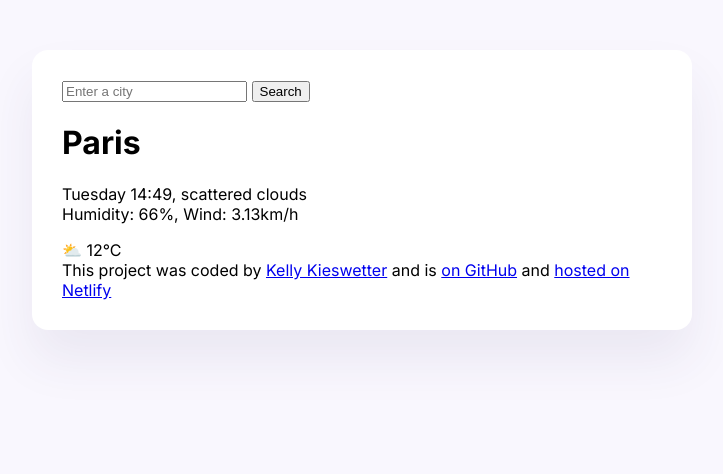
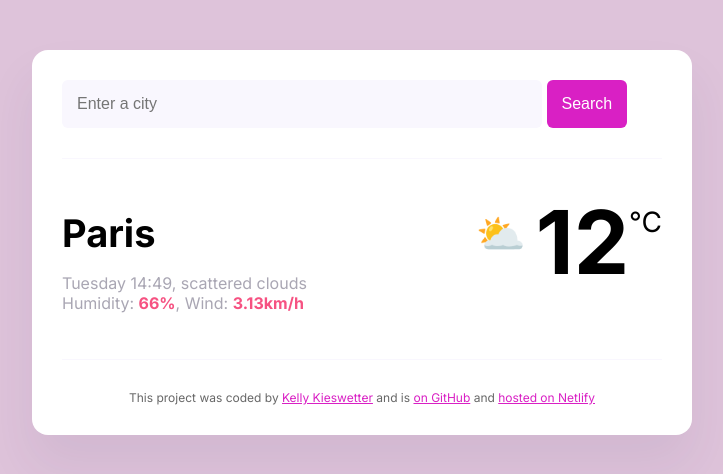
Before and after one commit to kkieswetter/Weather-App, a plain HTML site: page index.html in a window 1280 px wide. Shown: the whole page, without its empty margins (278-1001 px from the left). Drawn offline with Linux system fonts and the light colour scheme.

Commit message:
Added basic CSS

```diff
--- a/index.html
+++ b/index.html
@@ -13,20 +13,26 @@
   <body>
     <div class="container">
     <header>
-      <form>
-        <input type="search" placeholder="Enter a city" required />
-        <input type="submit" value="Search" />
+      <form class="search-form">
+        <input type="search" placeholder="Enter a city" required class="search-form-input"/>
+        <input type="submit" value="Search" class="search-form-button"/>
       </form>
     </header>
     <main>
+        <div class="weather-data">
       <div>
-        <h1>Paris</h1>
-        <p>
+        <h1 class="city">Paris</h1>
+        <p class="details">
           Tuesday 14:49, scattered clouds<br />
-          Humidity: 66%, Wind: 3.13km/h
+          Humidity: <strong>66%</strong>, Wind: <strong>3.13km/h</strong>
         </p>
       </div>
-      <div>⛅ 12°C</div>
+      <div class="temperature">
+      <div class="temperature-icon">⛅</div>
+      <div class="temperature-value">12</div>
+      <div class="temperature-unit">°C</div>
+      </div>
+      </div>
     </main>
   </body>
   <footer>
--- a/src/styles.css
+++ b/src/styles.css
@@ -1,5 +1,6 @@
 body {
-  background-color: #f9f7fe;
+  background-color: #dec3da;
+
   font-family: "Inter", sans-serif;
 }
 .container {
@@ -10,3 +11,80 @@
   box-shadow: 0 30px 50px rgba(65, 50, 100, 0.08);
   border-radius: 16px;
 }
+
+header {
+  border-bottom: 1px solid #f9f7fe;
+  padding: 0 0 30px 0;
+}
+.search-form-input {
+  background-color: #f9f7fe;
+  border: none;
+  border-radius: 6px;
+  width: 80%;
+  padding: 15px;
+  font-size: 16px;
+}
+
+.search-form-button {
+  background-color: #d920c4;
+  border: none;
+  border-radius: 6px;
+  padding: 15px;
+  font-size: 16px;
+  color: white;
+}
+
+main {
+  padding: 30px 0;
+}
+
+.weather-data {
+  display: flex;
+  justify-content: space-between;
+}
+.city {
+  font-size: 38px;
+  margin: 20px 0 10px;
+  line-height: 48px;
+}
+
+.details {
+  font-size: 16px;
+  line-height: 20px;
+  color: rgba(39, 33, 66, 0.4);
+}
+
+.details strong {
+  color: #f65282;
+}
+
+.temperature {
+  display: flex;
+}
+.temperature-icon {
+  font-size: 40px;
+  margin-top: 20px;
+}
+.temperature-value {
+  font-size: 88px;
+  font-weight: bold;
+  margin-left: 10px;
+}
+
+.temperature-unit {
+  margin-top: 16px;
+  font-size: 28px;
+}
+
+a {
+  color: #d920c4;
+}
+
+footer {
+  border-top: 1px solid #f9f7fe;
+  padding: 30px 0 0 0;
+  text-align: center;
+  font-size: 12px;
+
+  color: rgba(0, 0, 0, 0.6);
+}
```
